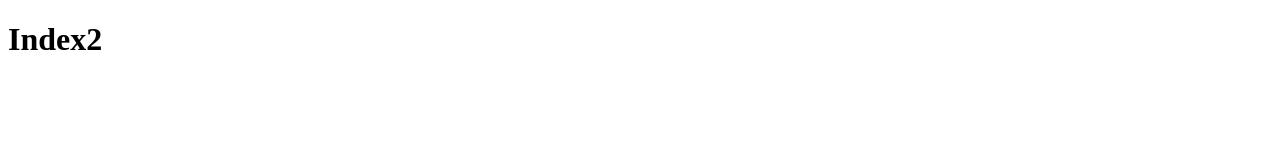
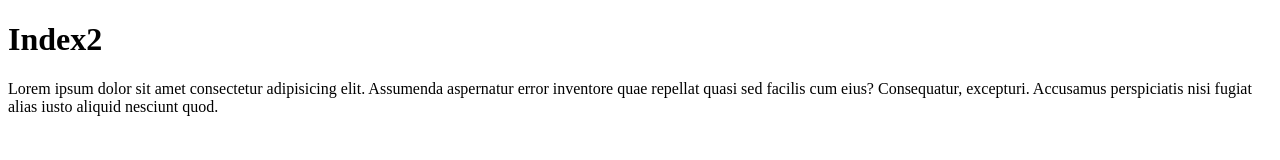
Before and after one commit to januard064/wpu-git-test, a plain HTML site: page index2.html in a window 1280 px wide. Drawn offline with Linux system fonts and the light colour scheme.

Commit message:
tambah lorem index2

```diff
--- a/index2.html
+++ b/index2.html
@@ -7,5 +7,6 @@
 </head>
 <body>
     <h1>Index2</h1>
+    Lorem ipsum dolor sit amet consectetur adipisicing elit. Assumenda aspernatur error inventore quae repellat quasi sed facilis cum eius? Consequatur, excepturi. Accusamus perspiciatis nisi fugiat alias iusto aliquid nesciunt quod.
 </body>
 </html>
```
